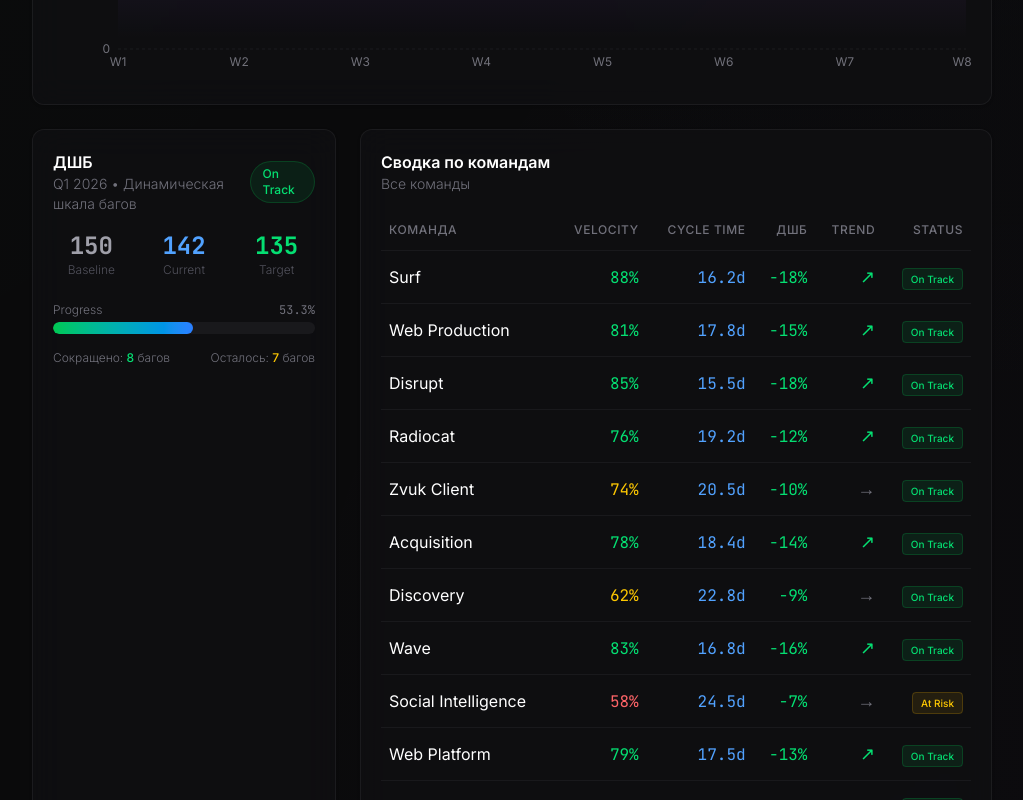
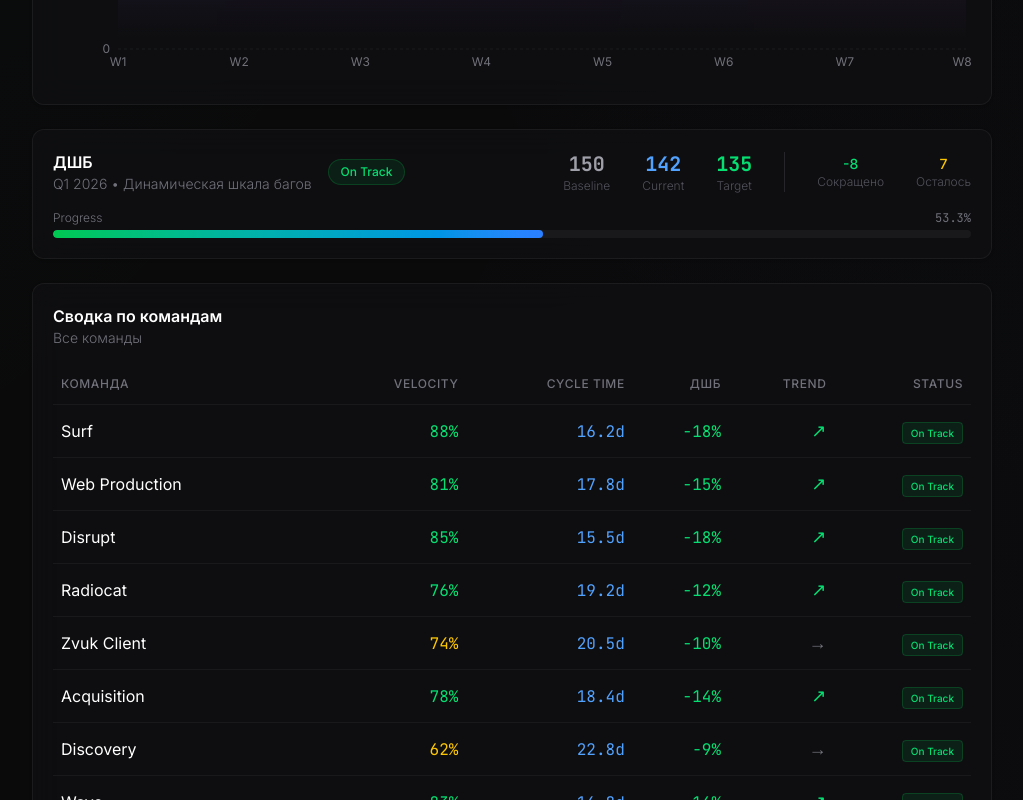
Before and after one commit to indi256s/omniboard-demo, a React (Vite) app: page /team/ALL in a window 1280 px wide. Shown: the part 1100-1900 px from the top of the page, without its empty margins (256-1279 px from the left). Built offline with nearby package versions, Linux system fonts and the light colour scheme.

Commit message:
ДШБ widget: full width, horizontal compact layout

```diff
--- a/src/components/DshbWidget.jsx
+++ b/src/components/DshbWidget.jsx
@@ -3,7 +3,9 @@
 
   return (
     <div className="glass rounded-xl p-5 animate-in delay-3">
+      {/* Header Row */}
       <div className="flex items-center justify-between mb-4">
+        <div className="flex items-center gap-4">
           <div>
             <h3 className="font-semibold text-white">ДШБ</h3>
             <p className="text-sm text-zinc-500 font-light">
@@ -19,42 +21,45 @@
           </div>
         </div>
 
-      <div className="grid grid-cols-3 gap-4 mb-6">
+        {/* Stats inline on the right */}
+        <div className="flex items-center gap-8">
           <div className="text-center">
-          <div className="text-2xl font-bold mono text-zinc-400">{data.baseline}</div>
+            <div className="text-xl font-bold mono text-zinc-400">{data.baseline}</div>
             <div className="text-xs text-zinc-600 font-light">Baseline</div>
           </div>
           <div className="text-center">
-          <div className="text-2xl font-bold mono text-blue-400">{data.current}</div>
+            <div className="text-xl font-bold mono text-blue-400">{data.current}</div>
             <div className="text-xs text-zinc-600 font-light">Current</div>
           </div>
           <div className="text-center">
-          <div className="text-2xl font-bold mono text-green-400">{data.target}</div>
+            <div className="text-xl font-bold mono text-green-400">{data.target}</div>
             <div className="text-xs text-zinc-600 font-light">Target</div>
+          </div>
+          <div className="h-10 w-px bg-zinc-700/50"></div>
+          <div className="text-center">
+            <div className="text-sm text-green-400 font-medium">-{data.baseline - data.current}</div>
+            <div className="text-xs text-zinc-600 font-light">Сокращено</div>
+          </div>
+          <div className="text-center">
+            <div className="text-sm text-yellow-400 font-medium">{Math.max(0, data.current - data.target)}</div>
+            <div className="text-xs text-zinc-600 font-light">Осталось</div>
+          </div>
         </div>
       </div>
 
-      <div className="mb-2">
+      {/* Progress Bar */}
+      <div>
         <div className="flex justify-between text-xs text-zinc-500 mb-1 font-light">
           <span>Progress</span>
           <span className="mono">{progress.toFixed(1)}%</span>
         </div>
-        <div className="h-3 bg-zinc-800/50 rounded-full overflow-hidden">
+        <div className="h-2 bg-zinc-800/50 rounded-full overflow-hidden">
           <div
             className="h-full bg-gradient-to-r from-green-500 to-blue-500 rounded-full transition-all duration-1000"
             style={{ width: `${Math.min(progress, 100)}%` }}
           ></div>
         </div>
       </div>
-
-      <div className="flex items-center justify-between text-xs text-zinc-500 mt-4 font-light">
-        <span>
-          Сокращено: <span className="text-green-400 font-medium">{data.baseline - data.current}</span> багов
-        </span>
-        <span>
-          Осталось: <span className="text-yellow-400 font-medium">{data.current - data.target}</span> багов
-        </span>
-      </div>
     </div>
   );
 }
--- a/src/pages/Dashboard.jsx
+++ b/src/pages/Dashboard.jsx
@@ -158,12 +158,14 @@
           <CycleTimeChart data={activeCycleTimeData} />
         </div>
 
-        {/* Charts Row 2 */}
-        <div className="grid grid-cols-3 gap-6">
+        {/* ДШБ Widget - Full Width */}
+        <div className="mb-6">
           <DshbWidget data={activeDshbData} />
-          <div className="col-span-2">
-            <SummaryTable data={filteredSummaryData} />
-          </div>
+        </div>
+
+        {/* Summary Table */}
+        <div className="mb-6">
+          <SummaryTable data={filteredSummaryData} />
         </div>
 
         {/* Footer */}
```
Lines whose indentation alone changed are shown as unchanged.
